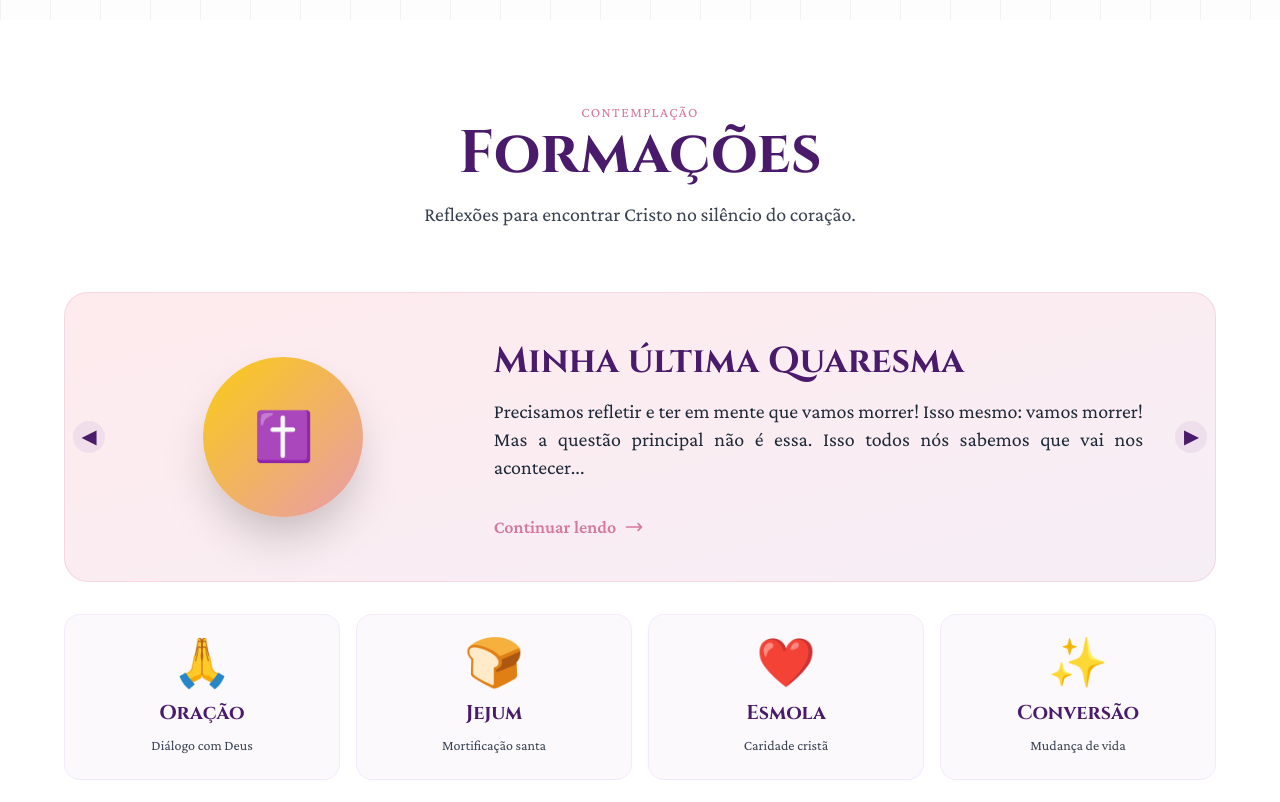
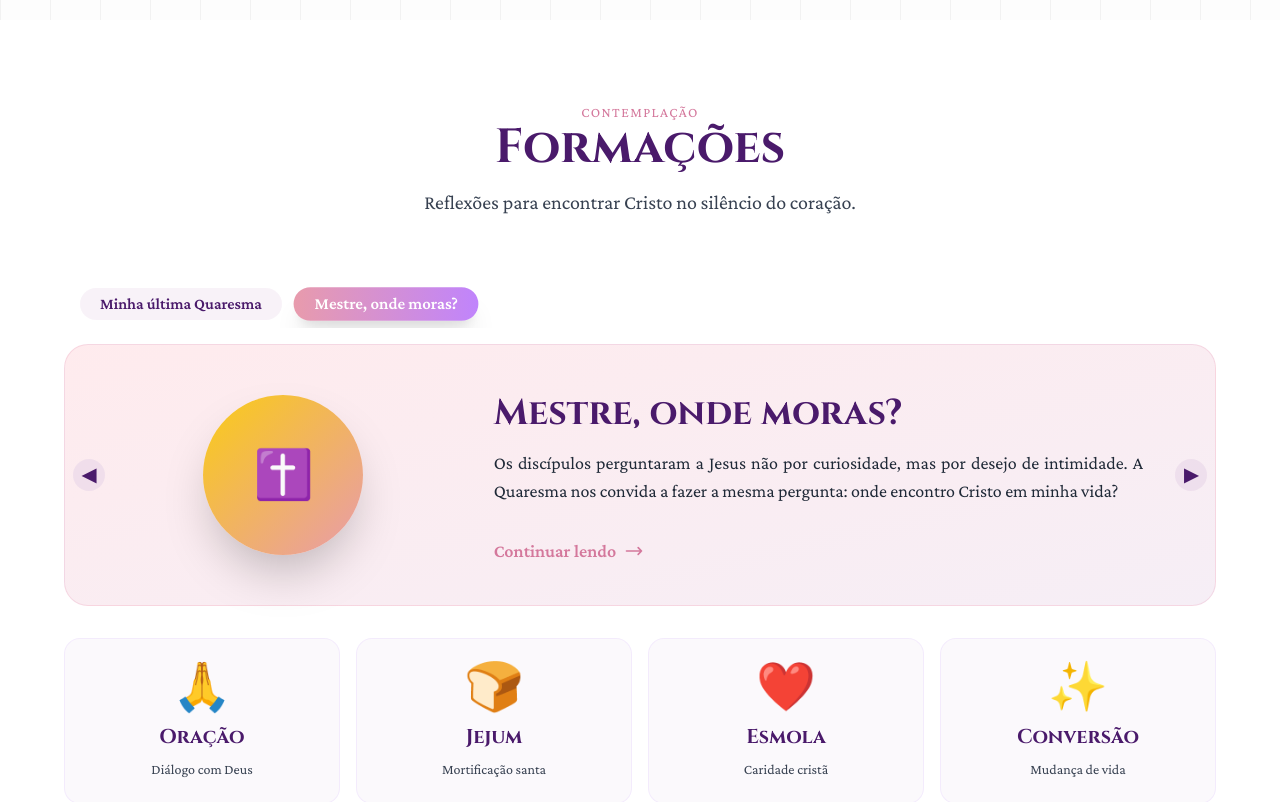
Before and after one commit to thmoreiracosta/campanhaquaresma, a React (Vite) app: page / in a window 1280 px wide. Shown: the part 780-1582 px from the top of the page. Built offline with nearby package versions, Linux system fonts and the light colour scheme.

Commit message:
formações navegação styler

```diff
--- a/src/components/Meditacao.jsx
+++ b/src/components/Meditacao.jsx
@@ -1,4 +1,4 @@
-import { useState } from "react";
+import { useState, useEffect, useRef } from "react";
 import { useScrollReveal } from "../hooks/useScrollReveal";
 import { modalContentData } from "../data/modalContent";
 
@@ -7,9 +7,35 @@ const meditacoes = Object.entries(modalContentData)
   .map(([key, value]) => ({ key, ...value }));
 
 export default function Meditacao({ openModal }) {
+  const letreiroRef = useRef(null);
   const [currentIndex, setCurrentIndex] = useState(0);
   const currentMeditacao = meditacoes[currentIndex];
   const [ref, visible] = useScrollReveal();
+
+  // === Carrossel automático ===
+  useEffect(() => {
+    const interval = setInterval(() => {
+      setCurrentIndex((prev) => (prev + 1) % meditacoes.length);
+    }, 5000); // muda a cada 5 segundos
+    return () => clearInterval(interval);
+  }, []);
+
+  useEffect(() => {
+    if (letreiroRef.current) {
+      const container = letreiroRef.current;
+      const activeItem = container.children[currentIndex];
+      if (activeItem) {
+        const offset =
+          activeItem.offsetLeft +
+          activeItem.offsetWidth / 2 -
+          container.offsetWidth / 2;
+        container.scrollTo({
+          left: offset,
+          behavior: "smooth",
+        });
+      }
+    }
+  }, [currentIndex]);
 
   const handleNext = () => {
     setCurrentIndex((prev) => (prev + 1) % meditacoes.length);
@@ -41,14 +67,54 @@ export default function Meditacao({ openModal }) {
             Reflexões para encontrar Cristo no silêncio do coração.
           </p>
         </div>
+        {/* === LETREIRO DE TÍTULOS === */}
+
+        <div className="relative w-full overflow-x-auto scrollbar-none mb-4 py-2 px-2 sm:px-4">
+          <div className="flex gap-3 sm:gap-4">
+            {meditacoes.map((med, index) => (
+              <span
+                key={med.key}
+                ref={(el) => {
+                  if (el && index === currentIndex) {
+                    el.scrollIntoView({
+                      behavior: "smooth",
+                      inline: "center",
+                      block: "nearest",
+                    });
+                  }
+                }}
+                onClick={() => setCurrentIndex(index)}
+                className={`
+          flex-shrink-0 px-5 py-2 sm:py-1 rounded-full cursor-pointer font-semibold text-sm sm:text-base transition-all duration-300
+          ${
+            index === currentIndex
+              ? "bg-gradient-to-r from-rose-400 to-purple-400 text-white shadow-xl scale-105"
+              : "bg-purple-200/30 text-purple-900 hover:bg-purple-300/60 hover:scale-105"
+          }
+        `}
+              >
+                {med.title.replace("Meditação: ", "")}
+              </span>
+            ))}
+          </div>
+          {/* Tailwind esconder scrollbar em todas plataformas */}
+          <style>{`
+            .scrollbar-none::-webkit-scrollbar {
+              display: none;
+            }
+            .scrollbar-none {
+              -ms-overflow-style: none;
+              scrollbar-width: none;
+            }
+          `}</style>
+        </div>
 
         {/* Card de Meditação */}
         <div
-          className="card-hover bg-gradient-to-br from-rose-200/40 to-purple-200/40 rounded-2xl sm:rounded-3xl p-6 sm:p-10 border border-rose-300/30 mb-8 cursor-pointer relative"
+          className="card-hover bg-gradient-to-br from-rose-200/40 to-purple-200/40 rounded-2xl sm:rounded-3xl p-6 sm:p-10 border border-rose-300/30 mb-8 cursor-pointer relative transition-transform duration-500 hover:-translate-y-1 hover:shadow-xl"
           onClick={() => openModal(currentMeditacao.key)}
         >
           <div className="flex flex-col lg:flex-row gap-6 sm:gap-8 items-center">
-            {/* Ícone */}
             <div className="lg:w-1/3 flex-shrink-0">
               <div className="w-36 h-36 sm:w-40 sm:h-40 mx-auto bg-gradient-to-br from-yellow-400 to-rose-400 rounded-full flex items-center justify-center shadow-2xl">
                 <span className="text-6xl sm:text-5xl">✝️</span>
--- a/src/components/Navigation.jsx
+++ b/src/components/Navigation.jsx
@@ -121,7 +121,7 @@ export default function Navigation({
           </div>
 
           {/* Menu Desktop */}
-          <div className="hidden md:flex items-center gap-6">
+          <div className="hidden tablet:flex md:flex items-center gap-6">
             <button
               onClick={() => scrollToSection("formacao")}
               className="nav-link text-white/90 hover:text-rose-300 font-medium text-lg"
--- a/src/data/modalContent.js
+++ b/src/data/modalContent.js
@@ -1,3 +1,4 @@
+import { summary } from "framer-motion/client";
 import { getRosarioDoDia, rosarioConteudo } from "../utils/rosario";
 const tipoHoje = getRosarioDoDia();
 const rosarioHoje = rosarioConteudo[tipoHoje];
@@ -172,7 +173,6 @@ export const modalContentData = {
 `,
     summary: `Os discípulos perguntaram a Jesus não por curiosidade, mas por desejo de intimidade. A Quaresma nos convida a fazer a mesma pergunta: onde encontro Cristo em minha vida?`,
   },
-
   "oracao-tema": {
     title: "A Oração Quaresmal",
     content: `
@@ -190,7 +190,6 @@ export const modalContentData = {
   </div>
 `,
   },
-
   "jejum-tema": {
     title: "O Jejum Quaresmal",
     content: `
--- a/tailwind.config.js
+++ b/tailwind.config.js
@@ -4,6 +4,9 @@ export default {
   content: ["./index.html", "./src/**/*.{js,jsx}"],
   theme: {
     extend: {
+      screens: {
+        md: "1030px", // breakpoint customizado para tablets
+      },
       keyframes: {
         fadeInUp: {
           "0%": {
@@ -22,7 +25,7 @@ export default {
       },
       colors: {
         purple: {
-          950: "#2a0a3a", // fundo escuro
+          950: "#2a0a3a",
           900: "#4A1A6B",
           700: "#6B2D8A",
           200: "#E8D5E8",
@@ -44,13 +47,12 @@ export default {
           500: "#D4789C",
           400: "#E89BAC",
           300: "#E8A4BC",
-          600: "#C05678", // para dark mode
+          600: "#C05678",
         },
         gold: {
           400: "#C9A227",
         },
       },
-
       fontFamily: {
         cinzel: ["Cinzel", "serif"],
         crimson: ["Crimson Pro", "serif"],
```
